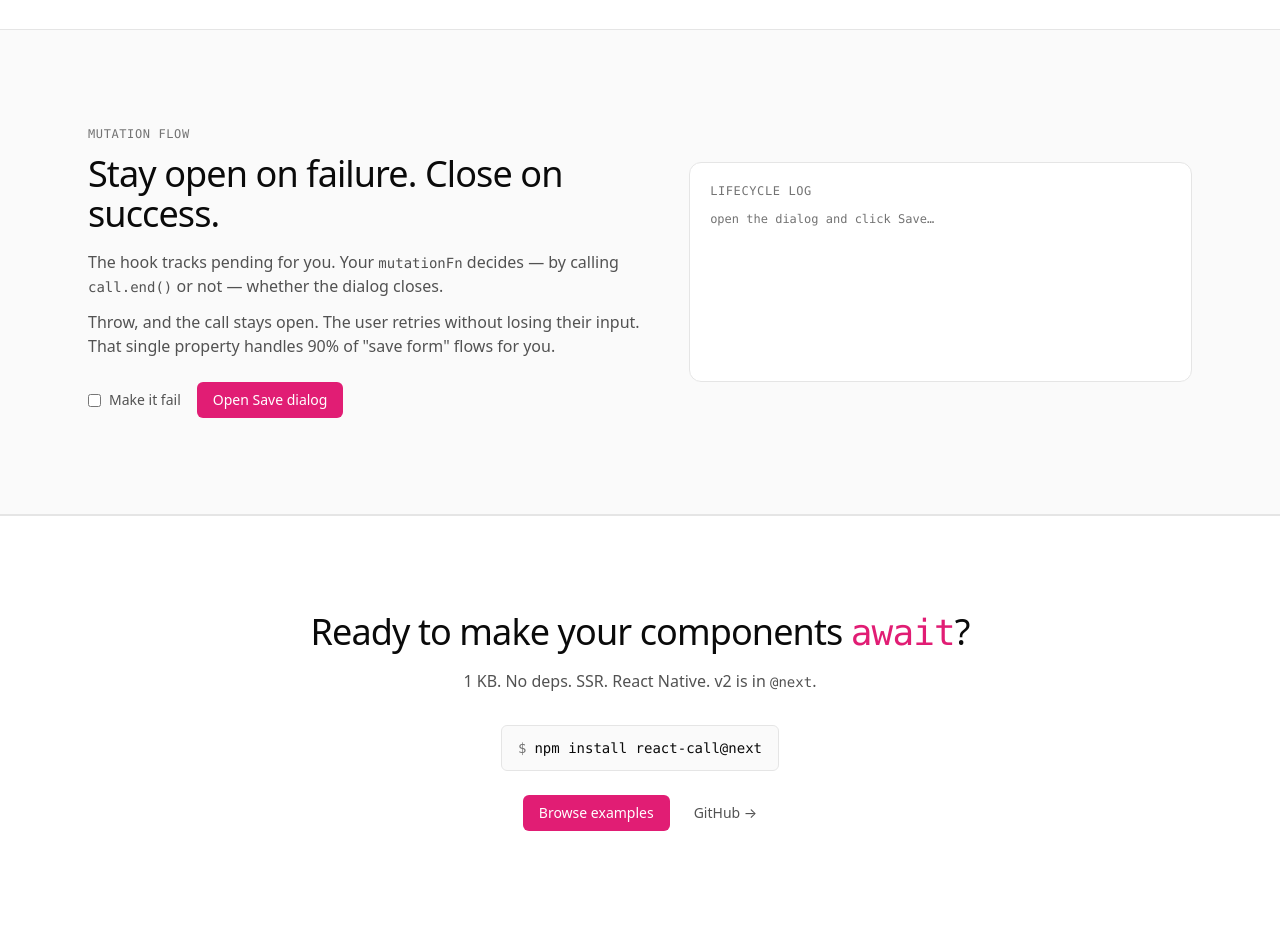
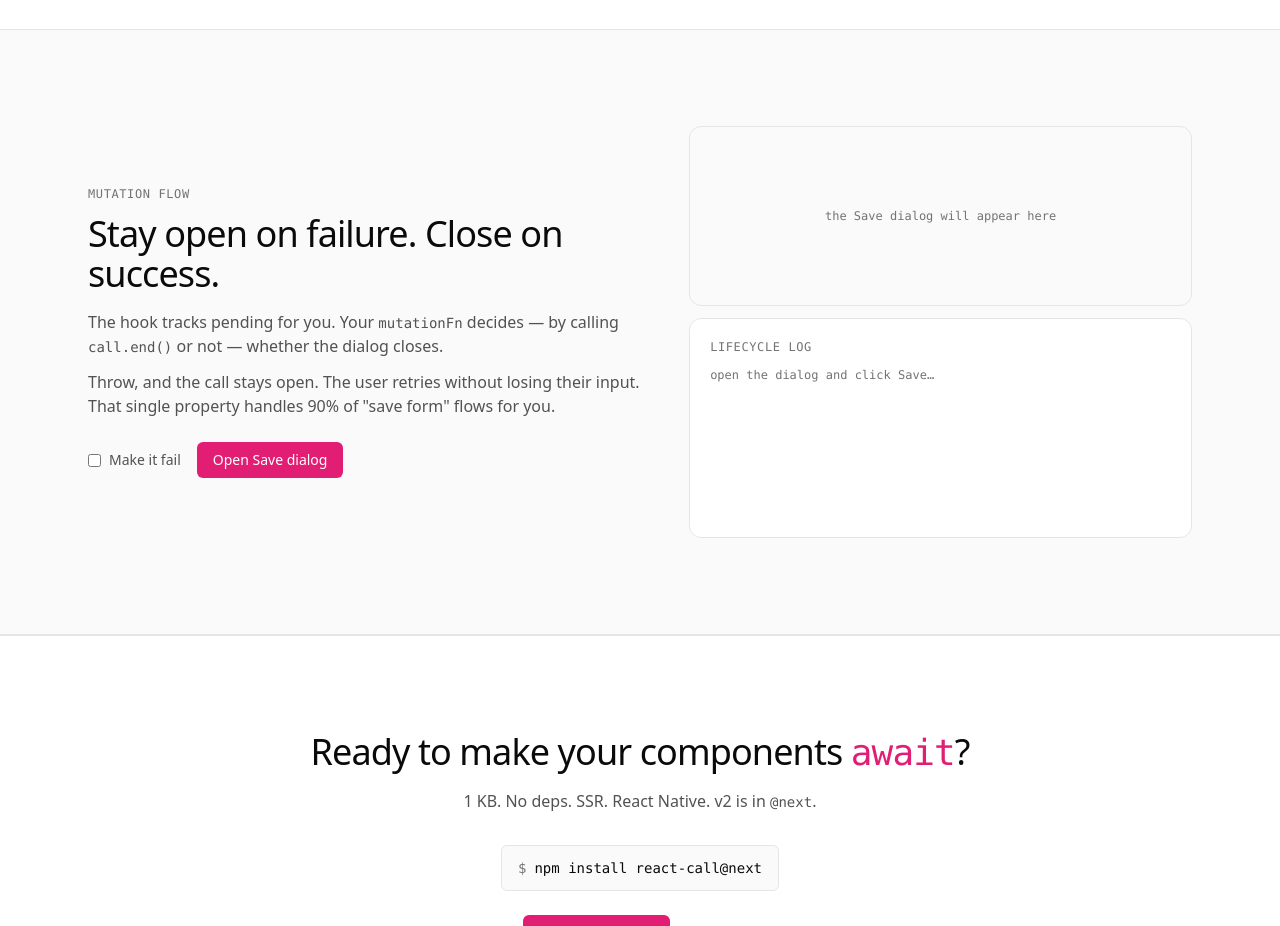
Before and after one commit to desko27/react-call, an Astro site in the folder sites/web/: page / in a window 1280 px wide. Shown: the part 3000-3926 px from the top of the page. Built offline with nearby package versions, Linux system fonts and the light colour scheme; Astro itself is replaced by a stand-in of ours.

Commit message:
fix(web): give MutationFlowSection its own demo frame above the log
The right column now has two stacked elements instead of one
overlay-on-log:

- A 180px demo frame on top with an empty-state hint ("the Save dialog
  will appear here"). The SaveDialog Callable mounts here as absolute
  inset-0 within the frame, so opening it stays scoped to its own box.
- The Lifecycle log card below, always visible — pending/success/throw
  narration is readable while the dialog is open in its own frame just
  above. Spatial separation, no overlap.

```diff
--- a/sites/web/src/components/landing/MutationFlowSection.tsx
+++ b/sites/web/src/components/landing/MutationFlowSection.tsx
@@ -135,8 +135,16 @@ export const MutationFlowSection = () => {
             </div>
           </div>
 
-          <div className="relative">
-            <SaveDialog shouldFail={shouldFail} />
+          <div className="flex flex-col gap-3">
+            <div className="relative h-[180px] overflow-hidden rounded-xl border border-[var(--color-border)] bg-[var(--color-bg-subtle)]">
+              <SaveDialog shouldFail={shouldFail} />
+              {!busy && (
+                <div className="flex h-full items-center justify-center font-mono text-xs text-[var(--color-fg-subtle)]">
+                  the Save dialog will appear here
+                </div>
+              )}
+            </div>
+
             <div className="rounded-xl border border-[var(--color-border)] bg-[var(--color-bg)] p-5">
               <p className="font-mono text-xs uppercase tracking-wider text-[var(--color-fg-subtle)]">
                 Lifecycle log
```
